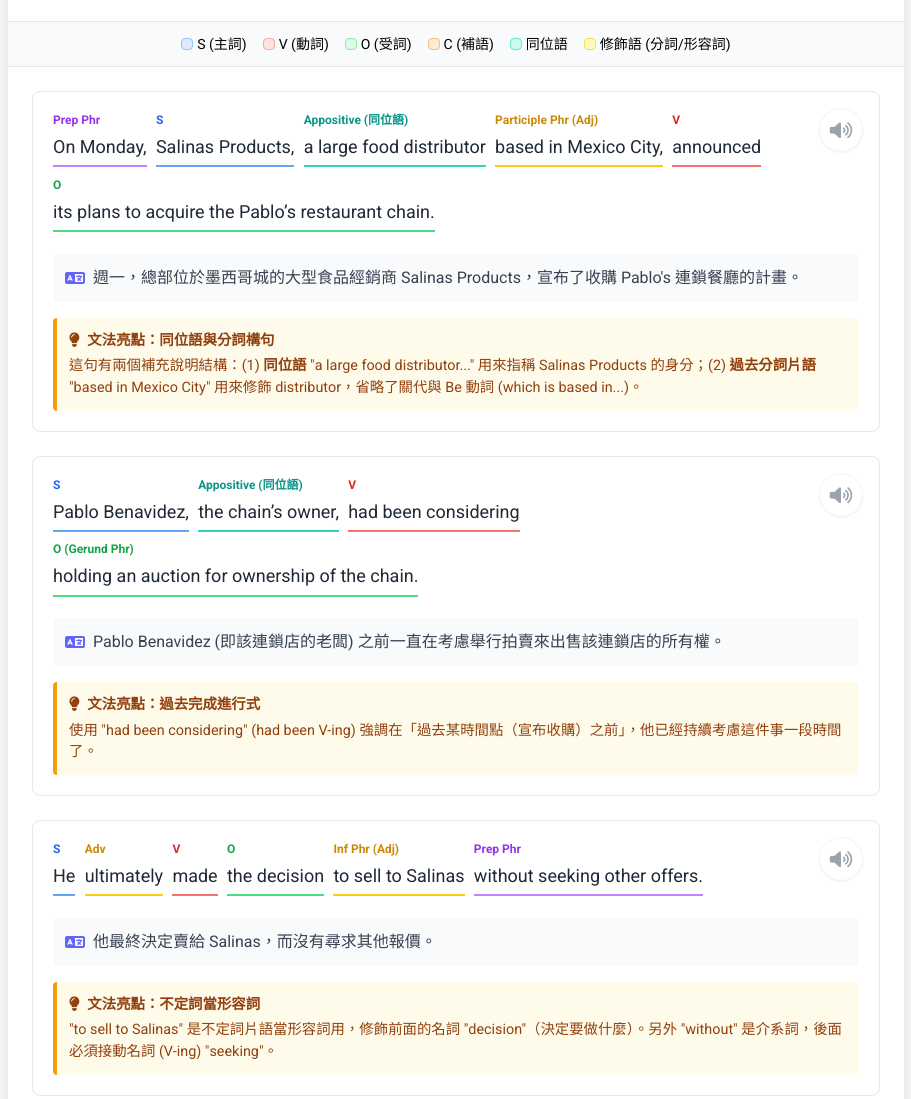
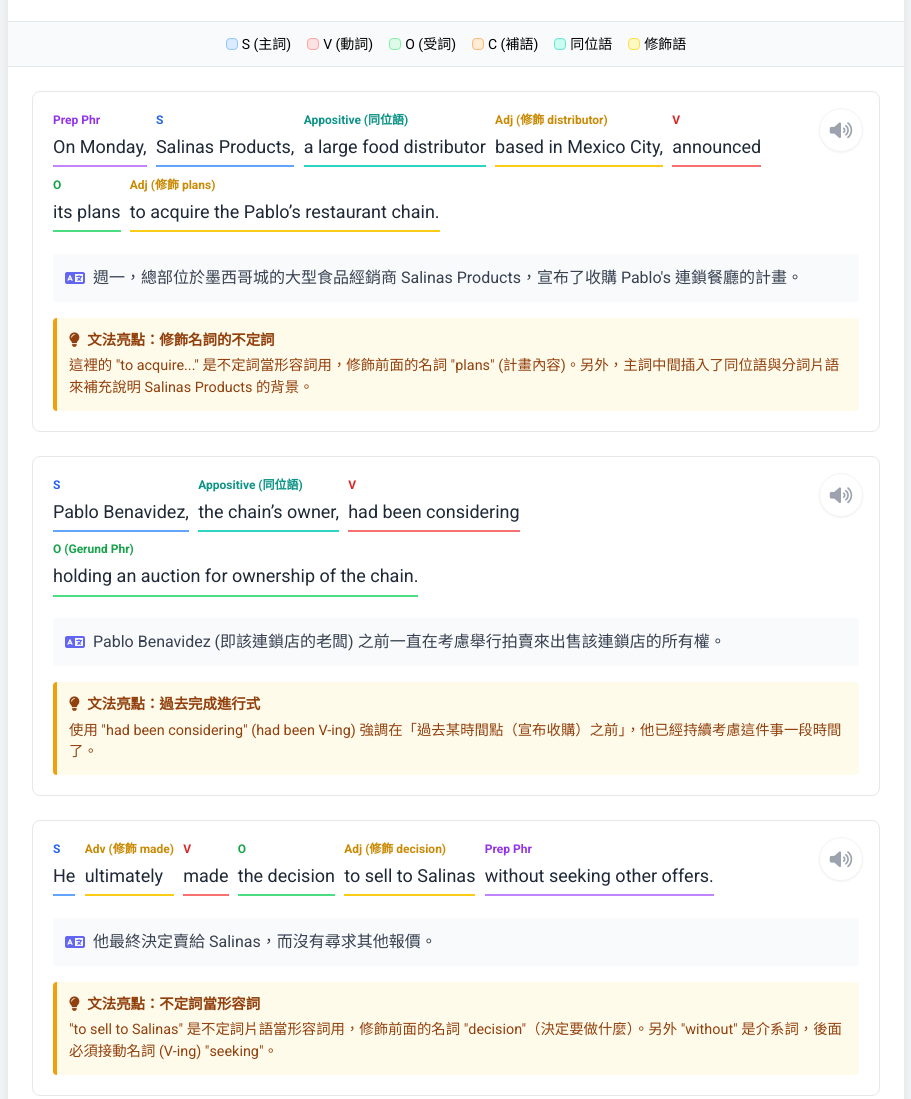
Before and after one commit to j921216063/homework, a plain HTML site: page Salinas_Acquisition_Analysis(114.12.05).html in a window 1280 px wide. Shown: the part 479-1578 px from the top of the page, without its empty margins (184-1095 px from the left). Drawn offline with nearby package versions, Linux system fonts and the light colour scheme.

Commit message:
Modify docs

```diff
--- a/Salinas_Acquisition_Analysis(114.12.05).html
+++ b/Salinas_Acquisition_Analysis(114.12.05).html
@@ -132,7 +132,7 @@
                 <span class="flex items-center px-1"><span class="w-2 h-2 md:w-3 md:h-3 rounded bg-green-100 border border-green-300 mr-1"></span> O (受詞)</span>
                 <span class="flex items-center px-1"><span class="w-2 h-2 md:w-3 md:h-3 rounded bg-orange-100 border border-orange-300 mr-1"></span> C (補語)</span>
                 <span class="flex items-center px-1"><span class="w-2 h-2 md:w-3 md:h-3 rounded bg-teal-100 border border-teal-300 mr-1"></span> 同位語</span>
-                <span class="flex items-center px-1"><span class="w-2 h-2 md:w-3 md:h-3 rounded bg-yellow-100 border border-yellow-300 mr-1"></span> 修飾語 (分詞/形容詞)</span>
+                <span class="flex items-center px-1"><span class="w-2 h-2 md:w-3 md:h-3 rounded bg-yellow-100 border border-yellow-300 mr-1"></span> 修飾語</span>
             </div>
         </div>
 
@@ -157,7 +157,7 @@
                         a large food distributor
                     </span>
                     <span class="sentence-chunk border-b-2 border-yellow-400 pb-1">
-                        <span class="block text-[10px] md:text-xs text-yellow-600 font-bold mb-1">Participle Phr (Adj)</span>
+                        <span class="block text-[10px] md:text-xs text-yellow-600 font-bold mb-1">Adj (修飾 distributor)</span>
                         based in Mexico City,
                     </span>
                     <span class="sentence-chunk border-b-2 border-red-400 pb-1">
@@ -166,7 +166,11 @@
                     </span>
                     <span class="sentence-chunk border-b-2 border-green-400 pb-1">
                         <span class="block text-[10px] md:text-xs text-green-600 font-bold mb-1">O</span>
-                        its plans to acquire the Pablo’s restaurant chain.
+                        its plans
+                    </span>
+                    <span class="sentence-chunk border-b-2 border-yellow-400 pb-1">
+                        <span class="block text-[10px] md:text-xs text-yellow-600 font-bold mb-1">Adj (修飾 plans)</span>
+                        to acquire the Pablo’s restaurant chain.
                     </span>
                 </div>
                 <div class="flex items-start bg-gray-50 p-3 rounded text-sm md:text-base text-gray-700">
@@ -175,8 +179,8 @@
                 </div>
                 <!-- Grammar Highlight -->
                 <div class="grammar-note">
-                    <strong class="block mb-1"><i class="fas fa-lightbulb mr-1"></i> 文法亮點：同位語與分詞構句</strong>
-                    <p>這句有兩個補充說明結構：(1) <strong>同位語</strong> "a large food distributor..." 用來指稱 Salinas Products 的身分；(2) <strong>過去分詞片語</strong> "based in Mexico City" 用來修飾 distributor，省略了關代與 Be 動詞 (which is based in...)。</p>
+                    <strong class="block mb-1"><i class="fas fa-lightbulb mr-1"></i> 文法亮點：修飾名詞的不定詞</strong>
+                    <p>這裡的 "to acquire..." 是不定詞當形容詞用，修飾前面的名詞 "plans" (計畫內容)。另外，主詞中間插入了同位語與分詞片語來補充說明 Salinas Products 的背景。</p>
                 </div>
             </div>
 
@@ -225,7 +229,7 @@
                         He
                     </span>
                     <span class="sentence-chunk border-b-2 border-yellow-400 pb-1">
-                        <span class="block text-[10px] md:text-xs text-yellow-600 font-bold mb-1">Adv</span>
+                        <span class="block text-[10px] md:text-xs text-yellow-600 font-bold mb-1">Adv (修飾 made)</span>
                         ultimately
                     </span>
                     <span class="sentence-chunk border-b-2 border-red-400 pb-1">
@@ -237,7 +241,7 @@
                         the decision
                     </span>
                     <span class="sentence-chunk border-b-2 border-yellow-400 pb-1">
-                        <span class="block text-[10px] md:text-xs text-yellow-600 font-bold mb-1">Inf Phr (Adj)</span>
+                        <span class="block text-[10px] md:text-xs text-yellow-600 font-bold mb-1">Adj (修飾 decision)</span>
                         to sell to Salinas
                     </span>
                     <span class="sentence-chunk border-b-2 border-purple-400 pb-1">
@@ -313,7 +317,7 @@
                         the business
                     </span>
                     <span class="sentence-chunk border-b-2 border-yellow-400 pb-1">
-                        <span class="block text-[10px] md:text-xs text-yellow-600 font-bold mb-1">Adv (Time)</span>
+                        <span class="block text-[10px] md:text-xs text-yellow-600 font-bold mb-1">Adv (修飾 started)</span>
                         40 years ago
                     </span>
                     <span class="sentence-chunk border-b-2 border-purple-400 pb-1">
@@ -373,7 +377,7 @@
                 </button>
                 <div class="mb-3 text-base md:text-lg leading-loose md:leading-relaxed text-gray-800 pr-10 md:pr-12">
                     <span class="sentence-chunk border-b-2 border-yellow-400 pb-1">
-                        <span class="block text-[10px] md:text-xs text-yellow-600 font-bold mb-1">Participle Phr (Adv)</span>
+                        <span class="block text-[10px] md:text-xs text-yellow-600 font-bold mb-1">Adv (修飾整句)</span>
                         Following that,
                     </span>
                     <span class="sentence-chunk border-b-2 border-blue-400 pb-1">
@@ -402,7 +406,7 @@
                         now over 50 Pablo’s restaurants
                     </span>
                     <span class="sentence-chunk border-b-2 border-yellow-400 pb-1">
-                        <span class="block text-[10px] md:text-xs text-yellow-600 font-bold mb-1">Adv</span>
+                        <span class="block text-[10px] md:text-xs text-yellow-600 font-bold mb-1">Adv (修飾 are)</span>
                         nationwide.
                     </span>
                 </div>
```
